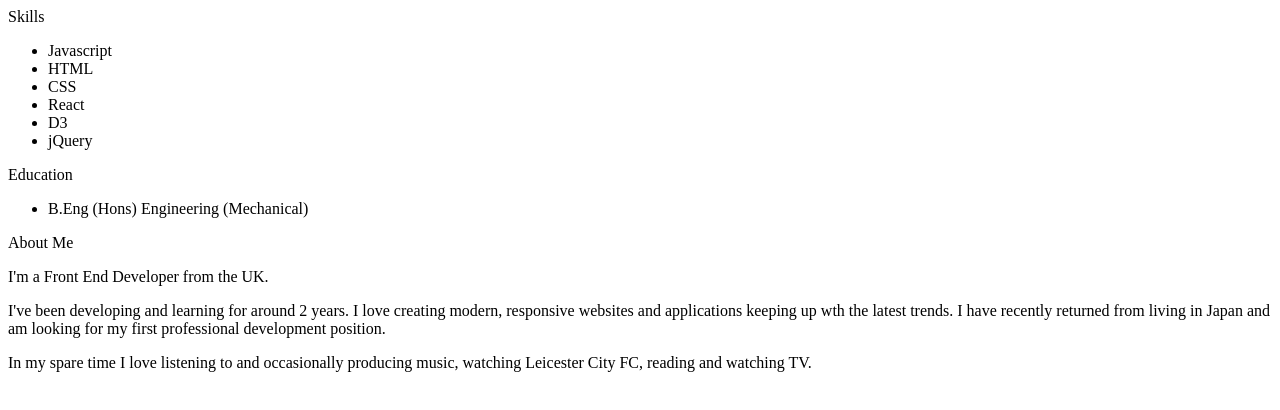
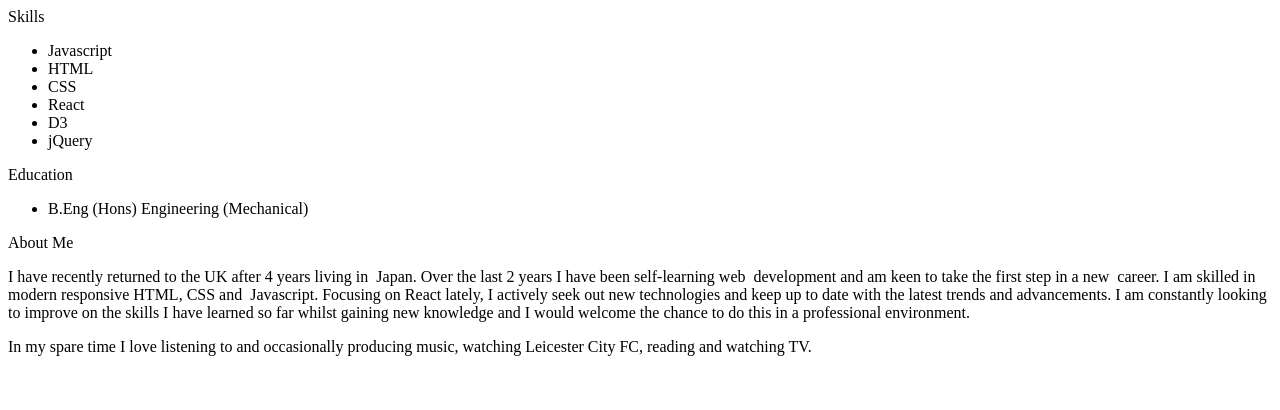
Before and after one commit to d33con/portfolio-gatsby, a Gatsby site: page /about in a window 1280 px wide. Built offline with nearby package versions, Linux system fonts and the light colour scheme; Gatsby itself is replaced by a stand-in of ours.

Commit message:
update bio

```diff
--- a/src/pages/about.js
+++ b/src/pages/about.js
@@ -19,12 +19,15 @@ const AboutPage = () => (
     </ul>
     <div className="skills-title">About Me</div>
     <div className="bio">
-      <p>I'm a Front End Developer from the UK.</p>
       <p>
-        I've been developing and learning for around 2 years. I love creating
-        modern, responsive websites and applications keeping up wth the latest
-        trends. I have recently returned from living in Japan and am looking for
-        my first professional development position.
+        I have recently returned to the UK after 4 years living in  Japan. Over
+        the last 2 years I have been self-learning web  development and am keen
+        to take the first step in a new  career. I am skilled in modern
+        responsive HTML, CSS and  Javascript. Focusing on React lately, I
+        actively seek out new technologies and keep up to date with the latest
+        trends and advancements. I am constantly looking to improve on the
+        skills I have learned so far whilst gaining new knowledge and I would
+        welcome the chance to do this in a professional environment.
       </p>
       <p>
         In my spare time I love listening to and occasionally producing music,
```
